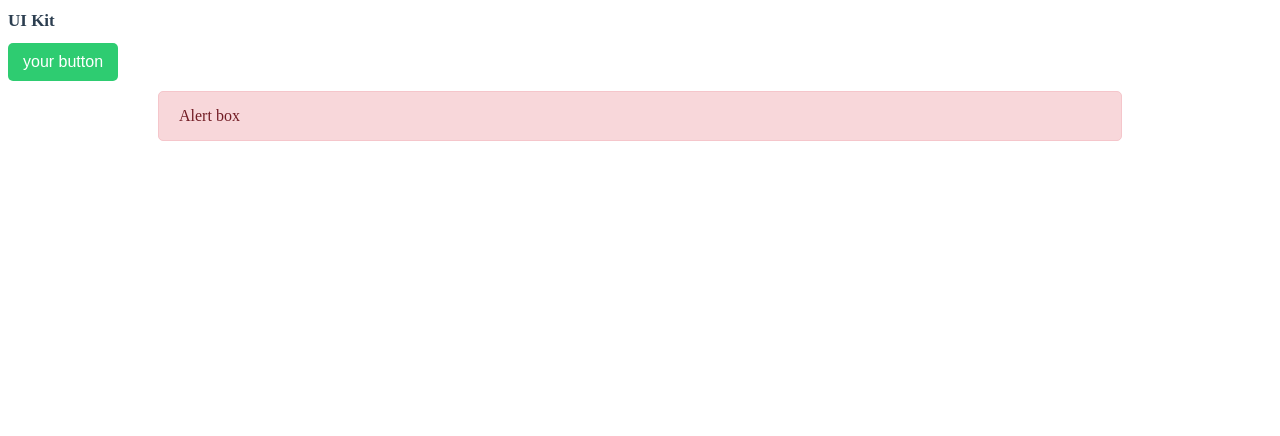
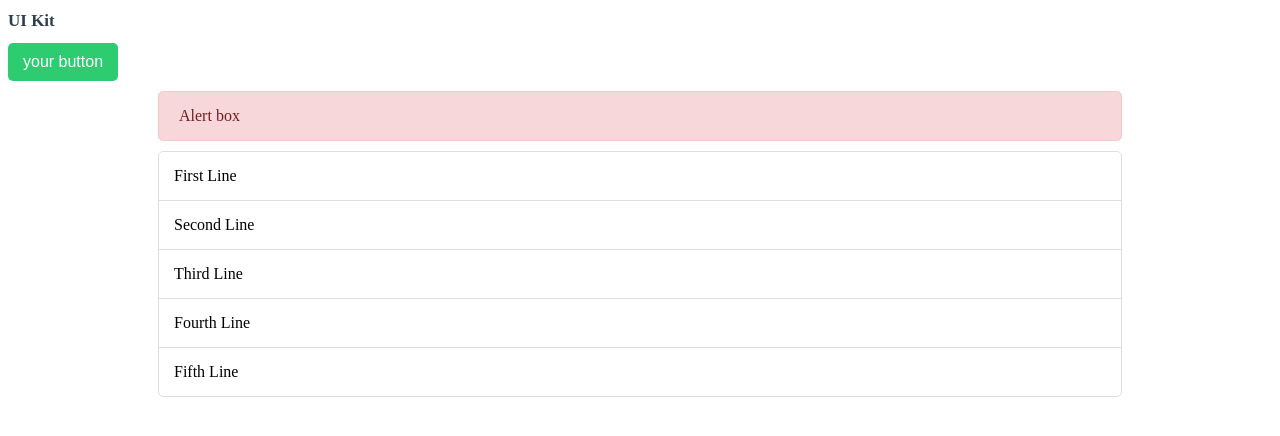
Before and after one commit to PierreCarminati/UI-Kit-v2, a plain HTML site: page index.html in a window 1280 px wide. Drawn offline with Linux system fonts and the light colour scheme.

Commit message:
list group component

```diff
--- a/index.html
+++ b/index.html
@@ -11,5 +11,12 @@
     <h1>UI Kit</h1>
     <button class="btn">your button</button>
     <div class="alert">Alert box</div>
+    <ul class="list-group">
+        <li class="list-group-item">First Line</li>
+        <li class="list-group-item">Second Line</li>
+        <li class="list-group-item">Third Line</li>
+        <li class="list-group-item">Fourth Line</li>
+        <li class="list-group-item">Fifth Line</li>
+    </ul>
 </body>
 </html>
--- a/style.css
+++ b/style.css
@@ -25,3 +25,24 @@ h1 {
     padding : 15px 20px 15px 20px;
     margin : 10px 150px 10px 150px;
 }
+
+.list-group {
+    list-style-type : none;
+    padding : 0px;
+    border-style : solid;
+    border-color : #DFDFDF;
+    border-radius : 5px;
+    border-width : 1px;
+    margin : 10px 150px 10px 150px;
+}
+
+.list-group-item {
+    border-bottom-style : solid;
+    border-bottom-color : #DFDFDF;
+    border-bottom-width : 1px;
+    padding : 15px;
+}
+
+.list-group-item:last-child {
+    border : none;
+}
```
